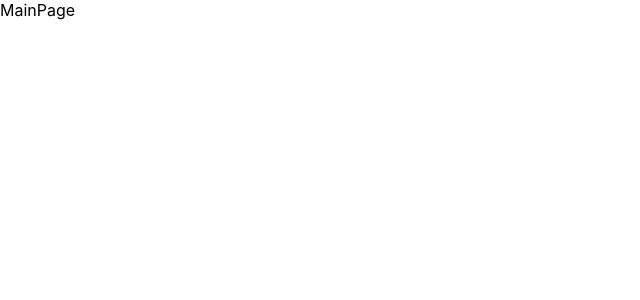
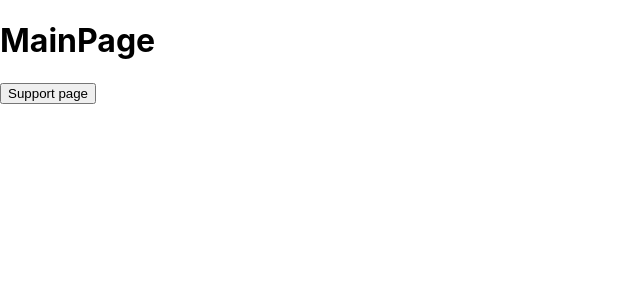
Before and after one commit to kenny397/pokeland, a React (Create React App) app in the folder frontend/pokemon/: page /main in a window 1280 px wide. Shown: the top 300 px of the page, without its empty margins (0-640 px from the left). Built offline with nearby package versions, Linux system fonts and the light colour scheme.

Commit message:
feat: 🎸 고객센터 페이지와 main Page 연결

```diff
--- a/frontend/pokemon/src/MainPage.jsx
+++ b/frontend/pokemon/src/MainPage.jsx
@@ -1,9 +1,17 @@
 import React from "react";
+import { Link } from 'react-router-dom';
 
 export default function MainPage() {
   return (
     <div>
-      MainPage
+      <h1>
+        MainPage
+      </h1>
+      <Link to="/support">
+        <button>
+          Support page
+        </button>
+      </Link>
     </div>
   );
 }
```
